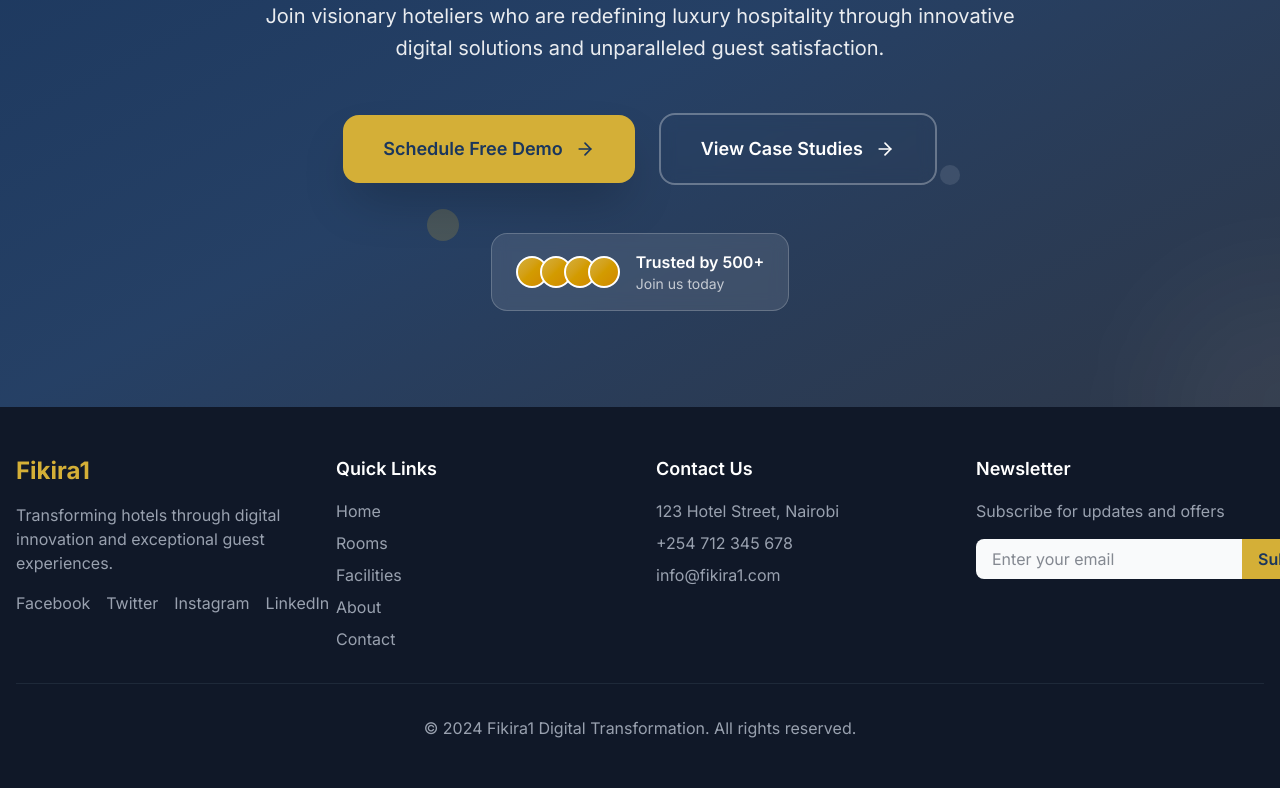
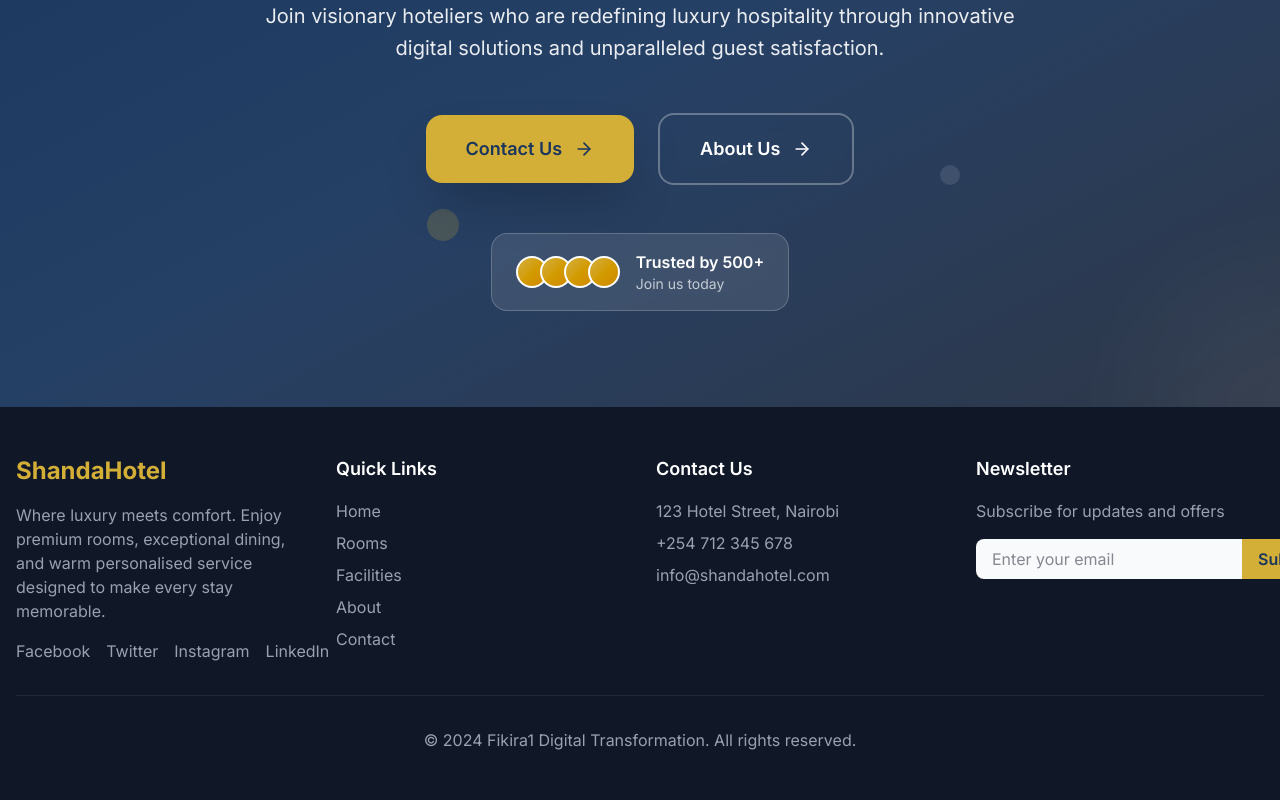
Before and after one commit to purityruth/shanda_hotel, a Next.js app: page / in a window 1280 px wide. Shown: the part 5112-5912 px from the top of the page. Built offline with nearby package versions, Linux system fonts and the light colour scheme.

Commit message:
Footer upgrade

```diff
--- a/src/components/FinalCTASection.tsx
+++ b/src/components/FinalCTASection.tsx
@@ -70,7 +70,7 @@ export default function FinalCTASection() {
           }`}>
             <button className="group bg-secondary text-primary px-10 py-5 rounded-2xl font-semibold text-lg hover:bg-yellow-600 transition-all duration-500 transform hover:scale-105 shadow-2xl hover:shadow-3xl relative overflow-hidden">
               <span className="relative z-10 flex items-center gap-3">
-                Schedule Free Demo
+                Contact Us
                 <ArrowRight className="w-5 h-5 group-hover:translate-x-1 transition-transform" />
               </span>
               <div className="absolute inset-0 bg-gradient-to-r from-transparent via-white/20 to-transparent transform -skew-x-12 -translate-x-full group-hover:translate-x-full transition-transform duration-1000" />
@@ -78,7 +78,7 @@ export default function FinalCTASection() {
 
             <button className="group border-2 border-white/30 text-white px-10 py-5 rounded-2xl font-semibold text-lg hover:bg-white hover:text-primary transition-all duration-500 transform hover:scale-105 backdrop-blur-sm">
               <span className="flex items-center gap-3">
-                View Case Studies
+                About Us
                 <ArrowRight className="w-5 h-5 group-hover:translate-x-1 transition-transform" />
               </span>
             </button>
--- a/src/components/Footer.tsx
+++ b/src/components/Footer.tsx
@@ -6,9 +6,9 @@ export default function Footer() {
         <div className="grid grid-cols-1 md:grid-cols-2 lg:grid-cols-4 gap-8">
           {/* Company Info */}
           <div>
-            <h3 className="text-2xl font-bold text-secondary mb-4">Fikira1</h3>
+            <h3 className="text-2xl font-bold text-secondary mb-4">ShandaHotel</h3>
             <p className="text-gray-400 mb-4">
-              Transforming hotels through digital innovation and exceptional guest experiences.
+              Where luxury meets comfort. Enjoy premium rooms, exceptional dining, and warm personalised service designed to make every stay memorable.
             </p>
             <div className="flex space-x-4">
               {['Facebook', 'Twitter', 'Instagram', 'LinkedIn'].map((social) => (
@@ -42,7 +42,7 @@ export default function Footer() {
             <ul className="space-y-2 text-gray-400">
               <li>123 Hotel Street, Nairobi</li>
               <li>+254 712 345 678</li>
-              <li>info@fikira1.com</li>
+              <li>info@shandahotel.com</li>
             </ul>
           </div>
 
```
